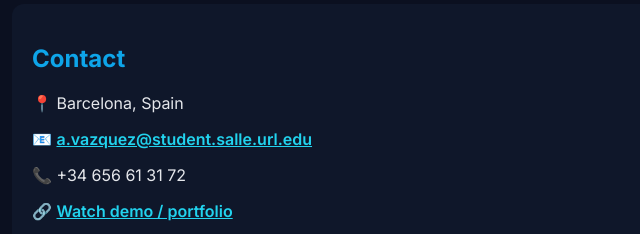
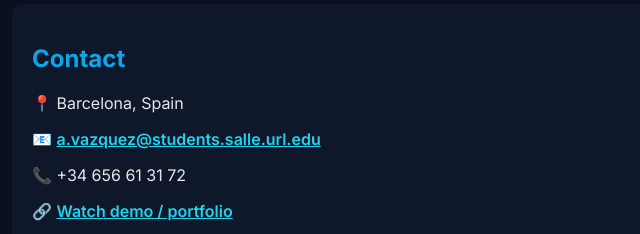
Before and after one commit to alexVazquezc/Website_showreel, a plain HTML site: page index.html in a window 1280 px wide. Shown: the part 1600-1834 px from the top of the page, 178-818 px from the left. Drawn offline with Linux system fonts and the light colour scheme.

Commit message:
Update index.html

```diff
--- a/index.html
+++ b/index.html
@@ -112,7 +112,7 @@
     <section id="contact" class="card">
       <h2>Contact</h2>
       <p>📍 Barcelona, Spain</p>
-      <p>📧 <a href="mailto:a.vazquez@student.salle.url.edu">a.vazquez@student.salle.url.edu</a></p>
+      <p>📧 <a href="mailto:a.vazquez@students.salle.url.edu">a.vazquez@students.salle.url.edu</a></p>
       <p>📞 +34 656 61 31 72</p>
       <p>🔗 <a href="https://www.youtube.com/watch?v=N0A8VY188lA" target="_blank" rel="noopener">Watch demo / portfolio</a></p>
       <p>📄 <a href="cv_alex_vazquez_cubias.pdf" target="_blank" rel="noopener">View CV</a></p>
```
